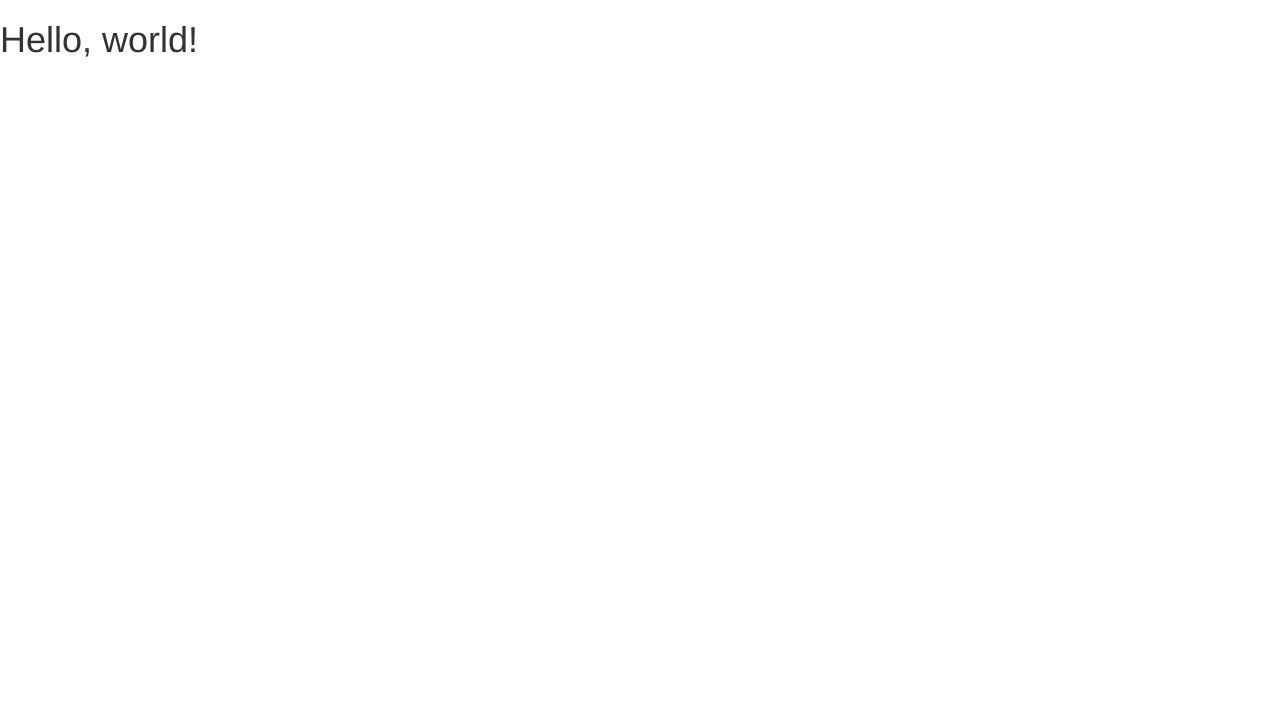
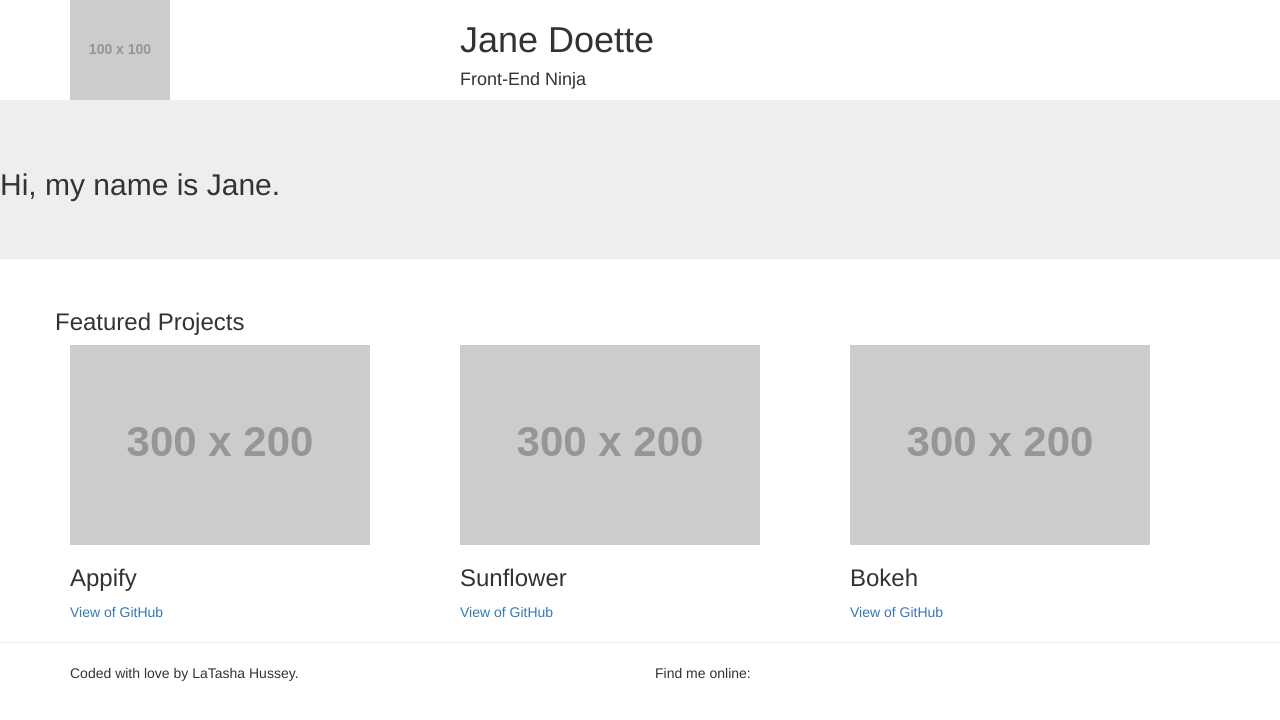
Before and after one commit to latashahussey/jane-doette-portfolio, a website: page index.html in a window 1280 px wide. Drawn offline with nearby package versions, Linux system fonts and the light colour scheme; placeholder pictures from the web are drawn by us.

Commit message:
baseline portfolio structure created

```diff
--- a/index.html
+++ b/index.html
@@ -24,7 +24,72 @@
 </head>
 
 <body>
-    <h1>Hello, world!</h1>
+
+    <!-- Header -->
+    <header class="container">
+        <div class="row">
+            <section class="col-md-4">
+                <a href="http://placehold.it/100x100">
+                    <img src="http://placehold.it/100x100" />
+                </a>
+            </section>
+            <section class="col-md-8">
+                <h1>Jane Doette</h1>
+                <h4>Front-End Ninja</h4>
+            </section>
+        </div>
+        <!-- end row -->
+    </header>
+
+    <!-- Main Content -->
+    <main>
+        <section class="jumbotron">
+            <h2>Hi, my name is Jane.</h2>
+        </section>
+        <div class="container">
+            <div class="row">
+                <h3>Featured Projects</h3>
+            </div>
+            <div class="row">
+                <div class="col-md-4">
+                    <img src="http://placehold.it/300x200" />
+                    <h3>Appify</h3>
+                    <a href="#">View of GitHub</a>
+                </div>
+                <div class="col-md-4">
+                    <img src="http://placehold.it/300x200" />
+                    <h3>Sunflower</h3>
+                    <a href="#">View of GitHub</a>
+                </div>
+                <div class="col-md-4">
+                    <img src="http://placehold.it/300x200" />
+                    <h3>Bokeh</h3>
+                    <a href="#">View of GitHub</a>
+                </div>
+            </div>
+        </div>
+
+    </main>
+    <hr />
+    <!-- Footer -->
+    <footer>
+        <div class="container">
+            <div class="row">
+                <section class="col-md-6">
+                    <p>
+                        Coded with love by LaTasha Hussey.
+                    </p>
+                </section>
+                <section class="col-md-6">
+                    <p>
+                        Find me online:
+                    </p>
+                </section>
+            </div>
+        </div>
+    </footer>
+
+
 
     <!-- jQuery (necessary for Bootstrap's JavaScript plugins) -->
     <script src="https://ajax.googleapis.com/ajax/libs/jquery/1.12.4/jquery.min.js"></script>
```
